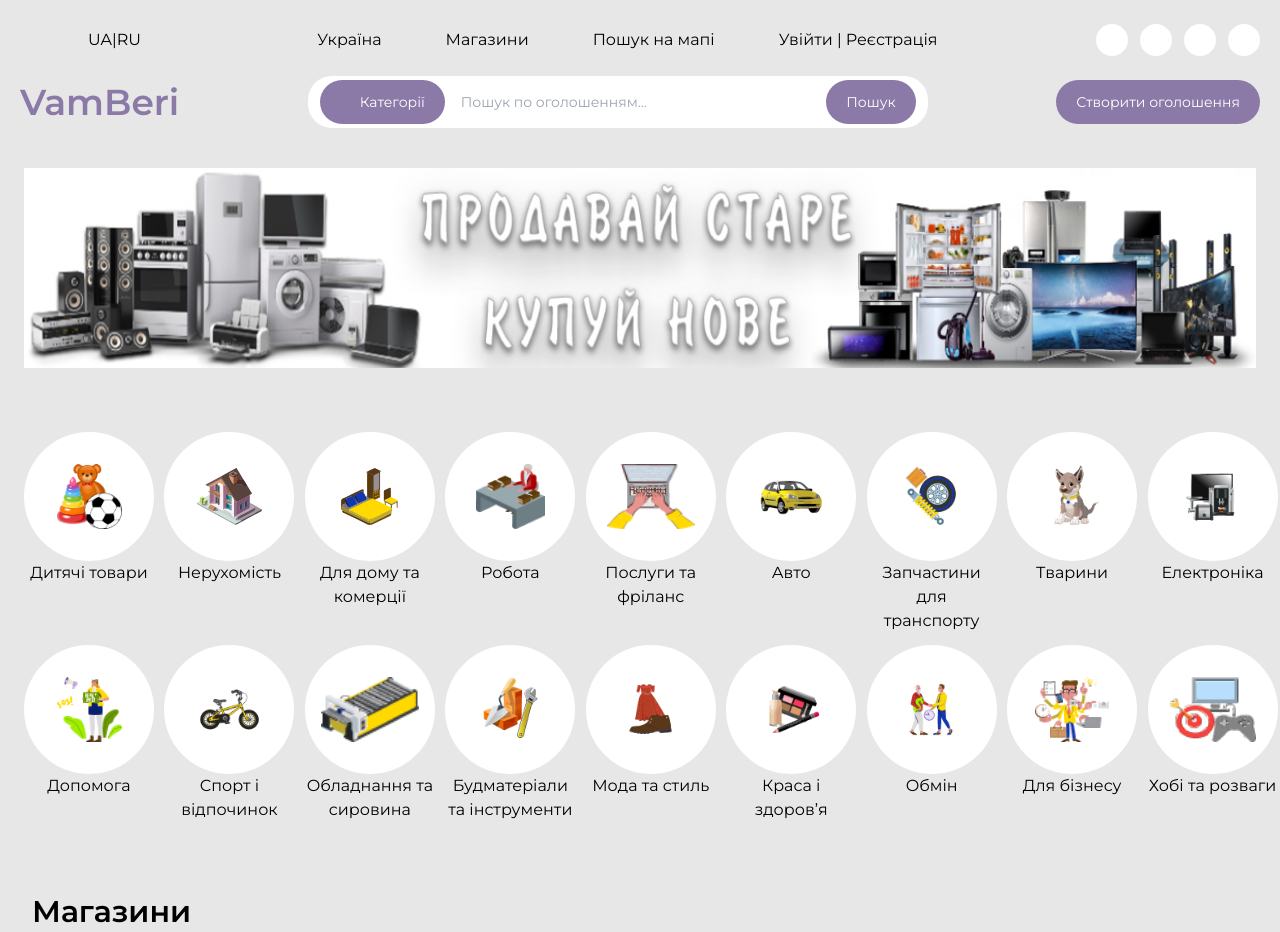
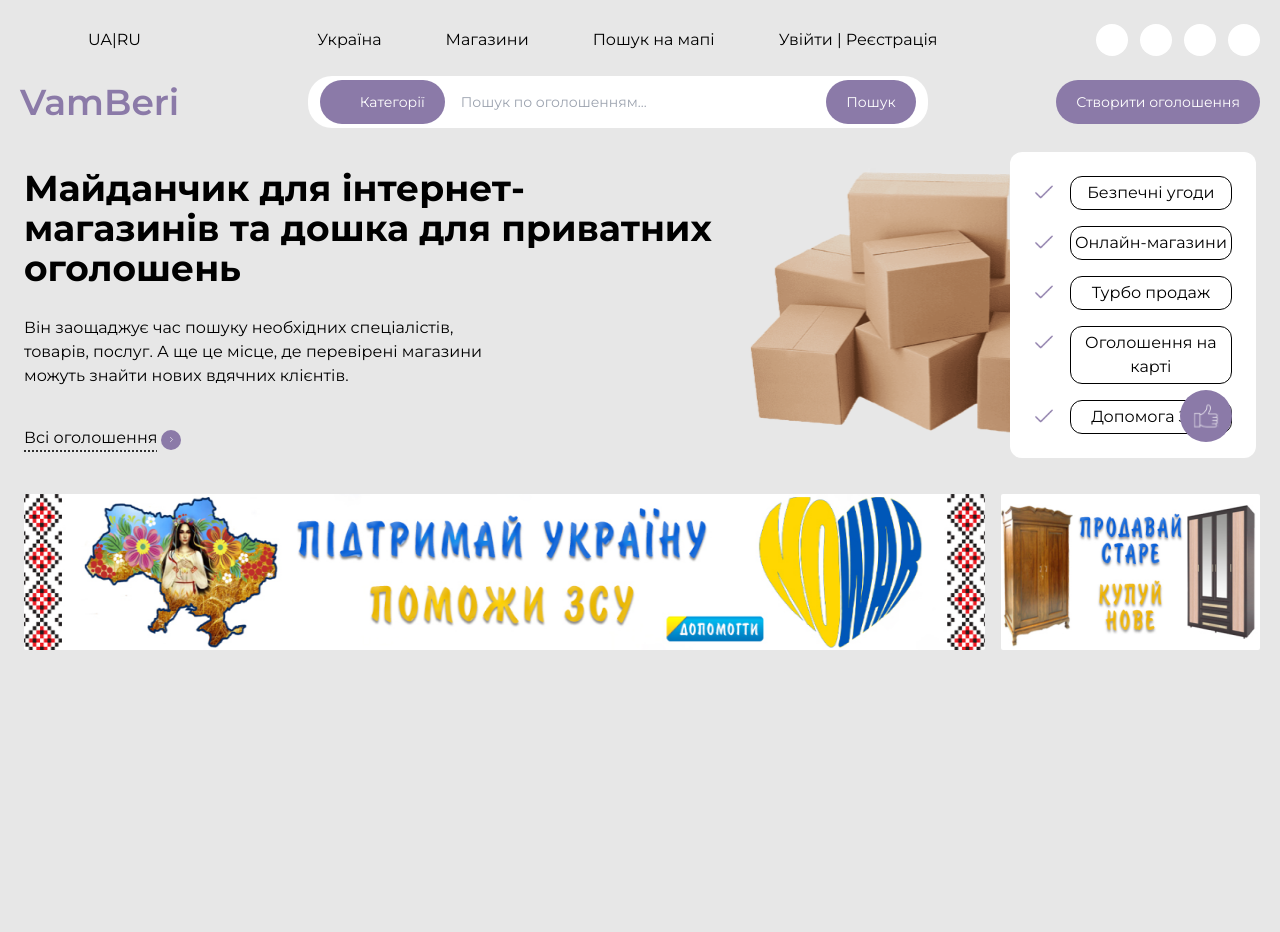
Before and after one commit to ArniLollipop/Arni-Edil, a Vue app: page /#/ in a window 1280 px wide. Shown: the top 932 px of the page. After the commit the page ends 800 px from the top, so only its background shows below. Built offline with nearby package versions, Linux system fonts and the light colour scheme; some icons are missing; the HTML template or start-up script is replaced by a standard one.

Commit message:
advantages with adaptive

```diff
--- a/package.json
+++ b/package.json
@@ -10,6 +10,7 @@
     "@coreui/icons": "^2.1.0",
     "@coreui/icons-vue": "^2.0.0",
     "core-js": "^3.8.3",
+    "swiper": "^8.4.4",
     "vue": "^3.2.13",
     "vue-router": "^4.1.6"
   },
--- a/src/components/Home_compponents/Advantages.vue
+++ b/src/components/Home_compponents/Advantages.vue
@@ -1,5 +1,58 @@
 <template>
-  <section class="">
+  <section class = "px-6 md:py-6">
+    <div class = "w-full min-h-[250px] sm:flex relative">
+      <img src="@/img/boxes.svg" alt="" class = "absolute top-2 xl:right-[10%] lg:right-[5%] z-0 xl:w-[35%] h-[95%] md:w-[50%] md:right-[3%] right-0 w-[50%]">
+      <div class = "md:pt-4 relative">
+        <div class = "md:w-[70%] w-full">
+          <p class = "font-bold sm:text-2xl lg:text-4xl text-[14px]">Майданчик для інтернет-магазинів та  дошка для приватних оголошень</p>
+        </div>
+        <div class = "w-[50%] mt-7">
+          <p class = "font-normal text-[base] hidden lg:block">Він заощаджує час пошуку необхідних спеціалістів, товарів, послуг. А ще це місце, де перевірені магазини можуть знайти нових вдячних клієнтів.</p>
+        </div>
+        <div class = "absolute bottom-2 left-0 hidden md:block">
+          <button class="hover:text-accent">
+            <span class = "text-base underline decoration-dotted underline-offset-8"> Всі оголошення</span>
+            <span class="ml-1 w-5 h-5 inline-flex items-center justify-center bg-accent rounded-full">
+              <svg xmlns="http://www.w3.org/2000/svg" fill="none" viewBox="0 0 24 24" stroke-width="2" stroke="white"
+                class="w-[7px] h-[7px] rotate-180">
+                <path stroke-linecap="round" stroke-linejoin="round" d="M15.75 19.5L8.25 12l7.5-7.5" />
+              </svg>
+            </span>
+          </button>
 
-</section>
+        </div>
+      </div>
+      <div class ="md:bg-white xl:px-6 py-6 sm:px-4 rounded-xl xl:w-[27%] z-10 md:w-[30%] bg-transparent w-full md:relative absolute top-14 md:top-0">
+        <div class = "flex flex-col sm:gap-y-4 gap-y-1">
+          <div class = "flex w-full">
+            <img src="@/img/galochka.svg" alt="" class = "w-5 h-8 hidden lg:block">
+            <p class ="md:ml-4 md:text-center w-full md:border border-black rounded-xl py-1 text-[12px] underline underline-offset-4 decoration-dashed sm:text-[12px] xl:text-base md:no-underline">Безпечні угоди</p>
+          </div>
+          <div class = "flex w-full">
+            <img src="@/img/galochka.svg" alt="" class = "w-5 h-8 hidden lg:block">
+            <p class ="md:ml-4 md:text-center w-full md:border border-black rounded-xl py-1 text-[12px] underline underline-offset-4 decoration-dashed sm:text-[12px] xl:text-base md:no-underline">Онлайн-магазини</p>
+          </div>
+          <div class = "flex w-full">
+            <img src="@/img/galochka.svg" alt="" class = "w-5 h-8 hidden lg:block">
+            <p class ="md:ml-4 md:text-center w-full md:border border-black rounded-xl py-1 text-[12px] underline underline-offset-4 decoration-dashed sm:text-[12px] xl:text-base md:no-underline">Турбо продаж</p>
+          </div>
+          <div class = "flex w-full">
+            <img src="@/img/galochka.svg" alt="" class = "w-5 h-8 hidden lg:block">
+            <p class ="md:ml-4 md:text-center w-full md:border border-black rounded-xl py-1 text-[12px] underline underline-offset-4 decoration-dashed sm:text-[12px] xl:text-base md:no-underline">Оголошення на карті</p>
+          </div>
+          <div class = "flex w-full">
+            <img src="@/img/galochka.svg" alt="" class = "w-5 h-8 hidden lg:block">
+            <p class ="md:ml-4 md:text-center w-full md:border border-black rounded-xl py-1 text-[12px] underline underline-offset-4 decoration-dashed sm:text-[12px] xl:text-base md:no-underline">Допомога ЗСУ</p>
+          </div>
+          <div class = "absolute bottom-4 right-6 bg-accent w-[52px] h-[52px] rounded-full xl:flex items-center justify-center hidden">
+            <img src="@/img/like.svg" alt="" class = "w-[26px] h-[26px]">
+          </div>
+        </div>
+      </div>
+    </div>
+    <div class = "flex items-center gap-x-4 md:mt-9 w-full">
+      <img src="@/img/Баннер-1.png" alt="" class = "w-full h-[90%] rounded-sm xl:w-[78%] xl:h-[156px]">
+      <img src="@/img/Баннер-2.png" alt="" class = "hidden xl:block rounded-sm xl:w-[21%] h-[156px]">
+    </div>
+  </section>
 </template>
--- a/src/components/Home_compponents/Magazini.vue
+++ b/src/components/Home_compponents/Magazini.vue
@@ -15,11 +15,11 @@
       </div>
     </div>
     <div class = "h-[170px] w-full">
-      <div class = "flex items-center h-full gap-x-5 overflow-hidden">
-        <button @click="prevSlide" href="#" class = "overflow-hidden z-50 bg-white min-w-[20px] py-[30px] px-1 rounded-3xl"><img src="@/img/Стрелка_left.png" alt=""></button>
+      <div class = "flex items-center h-full gap-x-3 overflow-hidden">
+        <button @click="prevSlide" href="#" class = "overflow-hidden z-50 bg-white min-w-[20px] py-2 px-2 rounded-full"><img src="@/img/Стрелка_left.png" alt=""></button>
         <div class = "w-full overflow-hidden">
           <div class = "flex gap-x-4 overflow-hidden slider transition-all duration-500">
-            <div class = "bg-white text-center px-6 py-9 rounded-[10px] flex items-center min-w-[330px] h-full" v-for="slide in slides">
+            <div class = "bg-white text-center px-6 py-9 rounded-[10px] flex items-center min-w-[310px] h-full" v-for="slide in slides">
               <div class = "h-[80px]">
                 <img :src="require('../../img/' + slide.img)" alt="" class = "pr-4 w-[130px] h-[56px]">
                 <div class = "flex items-center mx-auto ml-5">
@@ -37,7 +37,7 @@
             </div>
           </div>
         </div>
-        <button @click="nextSlide" class = "bg-white min-w-[20px] py-[30px] px-1 rounded-3xl"><img src="@/img/Стрелка_right.png" alt=""></button>
+        <button @click="nextSlide" class = "bg-white min-w-[20px] py-2 px-2 rounded-full"><img src="@/img/Стрелка_right.png" alt=""></button>
       </div>
     </div>
   </section>
--- a/src/pages/Home.vue
+++ b/src/pages/Home.vue
@@ -1,28 +1,9 @@
 <template>
   <Head></Head>
-  <section class="mt-10 px-6 pb-12">
-    <img src="@/img/Баннер.png" alt="" class="w-full h-[200px]" />
-    <div
-      class="mt-16 grid grid-cols-9 gap-y-3 gap-x-8 xl:grid-cols-9"
-    >
-      <div
-        class="mx-auto text-center text-base w-[130px]"
-        v-for="rec in recomendation"
-      >
-        <div
-          class="px-4 py-8 bg-white rounded-full flex items-center justify-center"
-        >
-          <img :src="require('../img/' + rec.image)" alt="" class="h-[65px]" />
-        </div>
-        <a href="#" class="hover:text-accent">{{ rec.title }}</a>
-      </div>
-    </div>
-  </section>
+
   <section>
     <Advan></Advan>
-    <Magazini></Magazini>
   </section>
-  <Footer></Footer>
 </template>
 
 <script>
```
Also changed, not shown: 1 other file (tests, documents, lock files or other folders).
